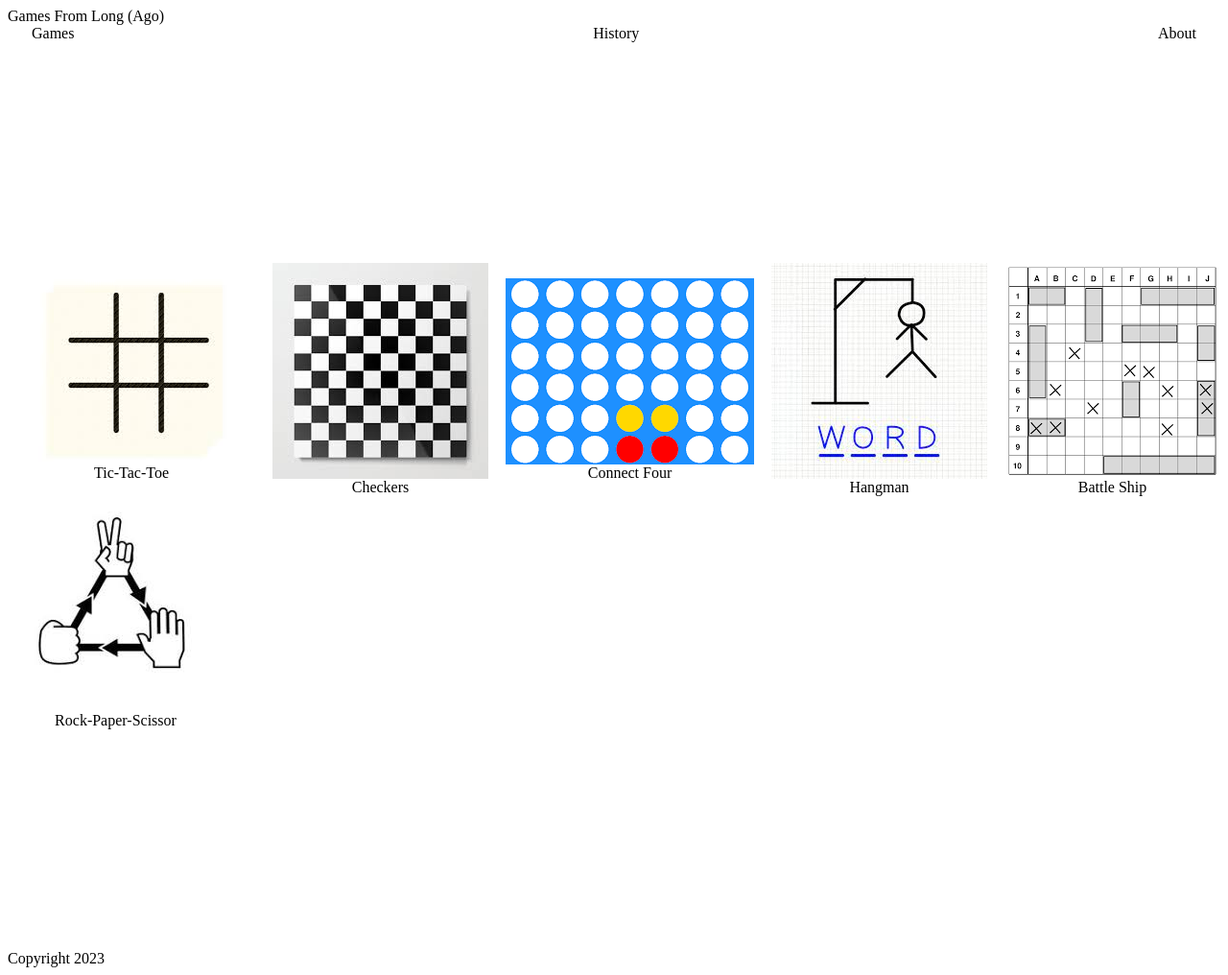
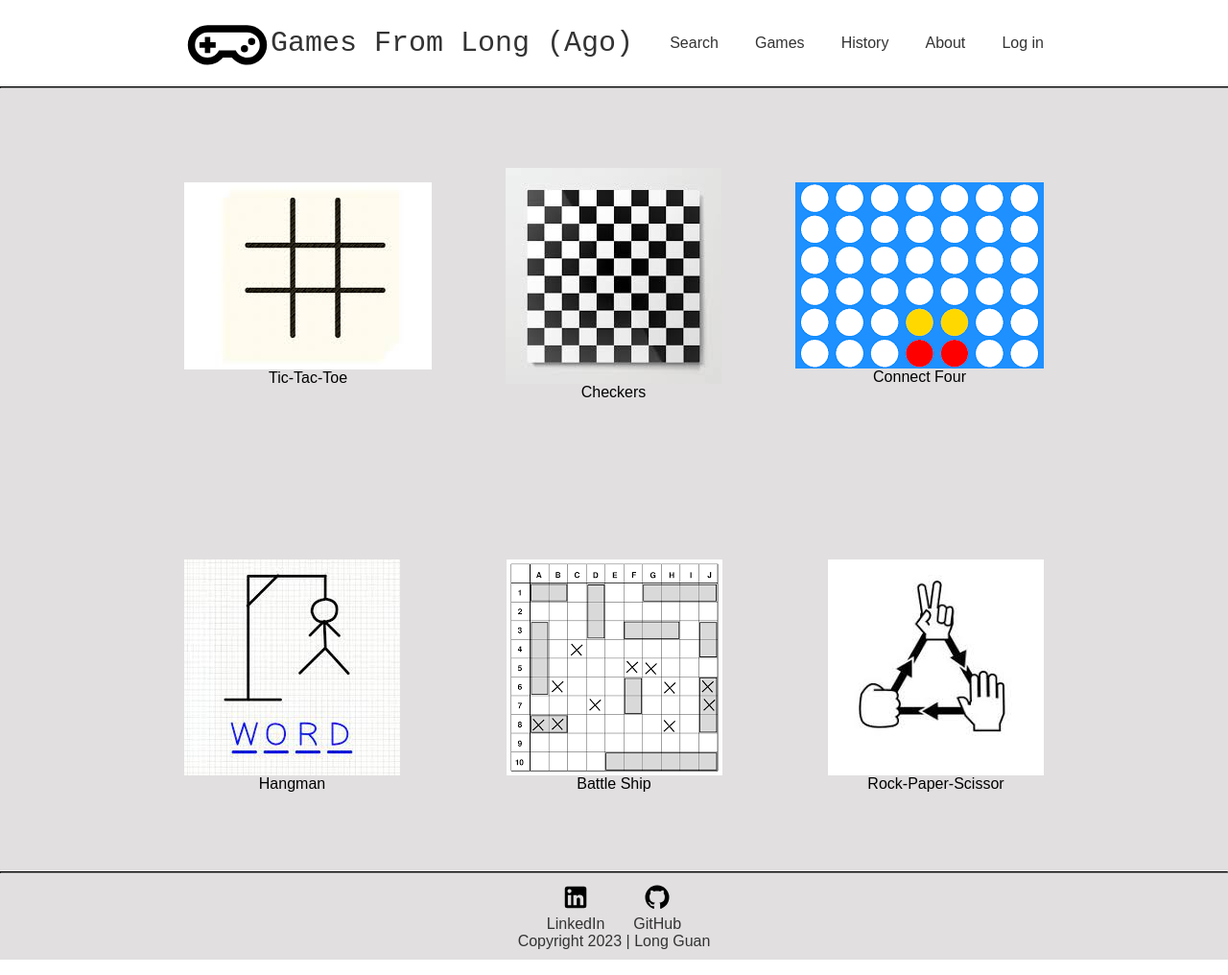
Before and after one commit to long-guan/classic-games, a plain HTML site: page home.html in a window 1280 px wide. Shown: the whole page at 96% size. Drawn offline with Linux system fonts and the light colour scheme.

Commit message:
Set up basic layout of the site

```diff
--- a/home-styles.css
+++ b/home-styles.css
@@ -1,3 +1,8 @@
+body {
+    margin: 0;
+    font-family: sans-serif;
+}
+
 .main-cont {
     display: flex;
     flex-direction: column;
@@ -5,17 +10,48 @@
     height: 1000px;
 }
 
-.nav {
+.logo-title {
+    display: flex;
+    align-items: center;
+}
+
+.controller {
+    height: 90px;
+}
+
+.nav-cont {
+    background-color: rgb(255,255,255);
+    color: rgb(51, 51, 51);
     display: flex;
     justify-content: space-between;
-    margin-left: 25px;
-    margin-right: 25px;
+    height: 100px;
+    align-items: center;
+}
+
+.nav-cont, .game-cont, .footer {
+    padding-left: 15%;
+    padding-right: 15%;
+}
+
+.nav-title {
+    font-size: 30px;
+    text-align: center;
+    font-family: monospace;
+}
+
+.separator {
+    margin-top: 0;
+    margin-bottom: 0;
+    border-color: rgb(51, 51, 51);
+    width: 100%;
 }
 
 .game-cont {
     display: flex;
     justify-content: space-between;
     flex-wrap: wrap;
+    background-color: rgb(225, 223, 223);
+    height: 100%;
 }
 
 .game {
@@ -24,3 +60,32 @@
     justify-content: center;
     align-items: center;
 }
+
+.social {
+    height: 30px
+}
+
+.footer-separator {
+    margin-top: 0;
+    margin-bottom: 0;
+    border-color: rgb(51, 51, 51);
+    background-color: rgb(225, 223, 223);
+    margin-left: 0;
+    margin-right: 0;
+}
+
+.footer-social-cont {
+    display: flex;
+    justify-content: center;
+    align-items: center;
+    gap: 30px;
+}
+
+footer {
+    background-color: black;
+    background-color: rgb(225, 223, 223);
+    color: rgb(51, 51, 51);
+    text-align: center;
+    padding-top: 10px;
+    padding-bottom: 10px;
+}
--- a/home.html
+++ b/home.html
@@ -9,14 +9,18 @@
 </head>
 <body>
     <div class="main-cont">
-        <div>
-            <div>Games From Long (Ago)</div>
-            <nav class="nav">
-                <div>Games</div>
-                <div>History</div>
-                <div>About</div>
-            </nav>
+        <div class="nav-cont">
+            <div class="logo-title">
+                <img src="./image/controller.svg" alt="" class="controller">
+                <div class="nav-title">Games From Long (Ago)</div>
+            </div>
+            <div>Search</div>
+            <div>Games</div>
+            <div>History</div>
+            <div>About</div>
+            <div>Log in</div>
         </div>
+        <hr class="separator">
         <div class="game-cont">
             <div class="game">
                 <img src="./image/tic-tac-toe.jpeg" alt="">
@@ -43,7 +47,22 @@
                 <div>Rock-Paper-Scissor</div>
             </div>
         </div>
-        <footer>Copyright 2023</footer>
+        <hr class="footer-separator">
+        <footer>
+            <div class='footer-social-cont'>
+                <div class="">
+                    <img src="./image/linkedin.svg" alt="" class="social">
+                    <div>LinkedIn</div>
+                </div>
+                <div>
+                    <img src="./image/github.svg" alt="" class="social">
+                    <div>GitHub</div>
+                </div>
+            </div>
+            <div>
+                Copyright 2023 | Long Guan
+            </div>
+        </footer>
     </div>
 </body>
 </html>
```
Also changed, not shown: image/controller.svg (added), image/github.svg (added), image/linkedin.svg (added), 2 other files.
